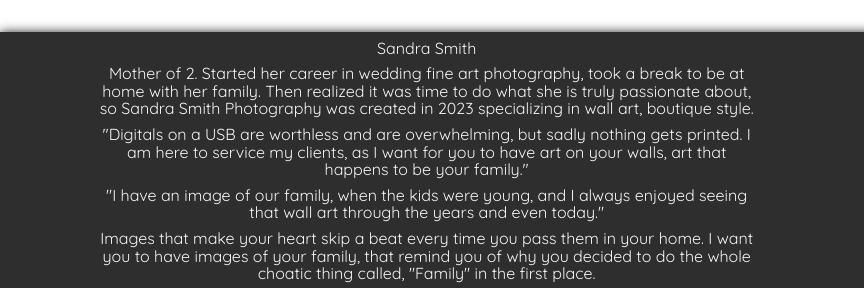
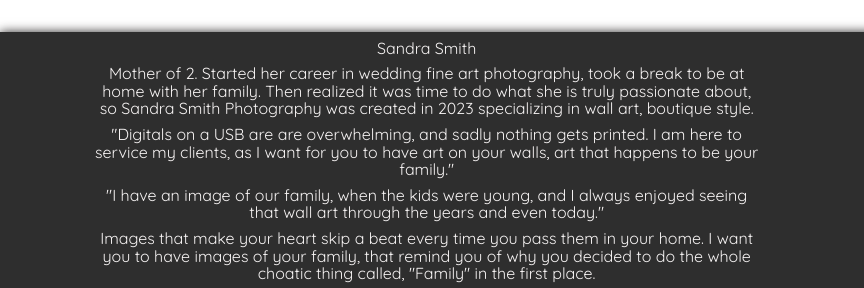
Before and after one commit to slsmi894/sandrasmithphotography, a plain HTML site: page about.html in a window 1280 px wide. Shown: the part 342-630 px from the top of the page, 0-864 px from the left. Drawn offline with nearby package versions, Linux system fonts and the light colour scheme; grey boxes are pictures that could not be loaded.

Commit message:
updating about

```diff
--- a/about.html
+++ b/about.html
@@ -71,7 +71,7 @@
                 <p>Sandra Smith</p>
                 <p>Mother of 2. Started her career in wedding fine art photography, took a break to be at home with her
                     family. Then realized it was time to do what she is truly passionate about, so Sandra Smith Photography  was created in 2023 specializing in wall art, boutique style.</p>
-                <p>"Digitals on a USB are worthless and are overwhelming, but sadly nothing gets printed. I am here to
+                <p>"Digitals on a USB are are overwhelming, and sadly nothing gets printed. I am here to
                     service my
                     clients, as I want for you to have art on your walls, art that happens to be your family." </p>
                 <p>"I have an image of our family, when the kids were young, and I always enjoyed seeing that wall art
```
